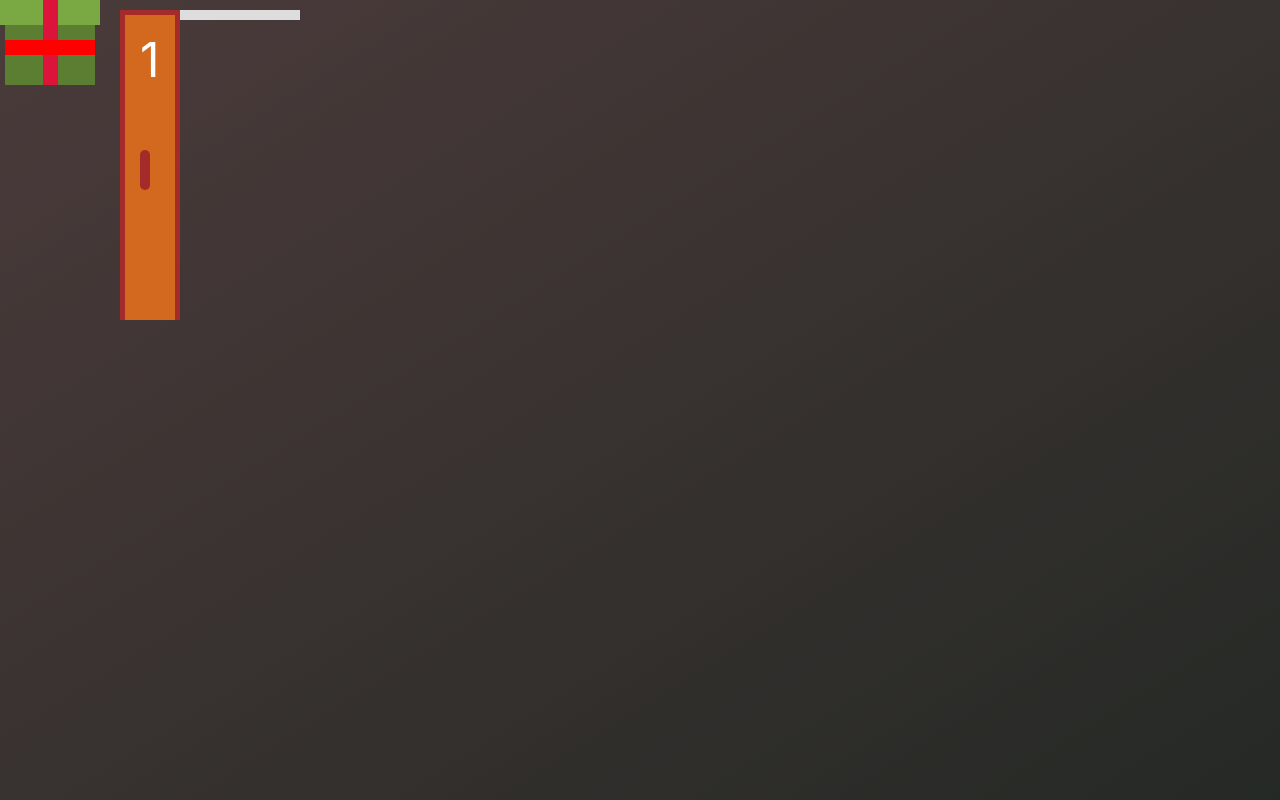
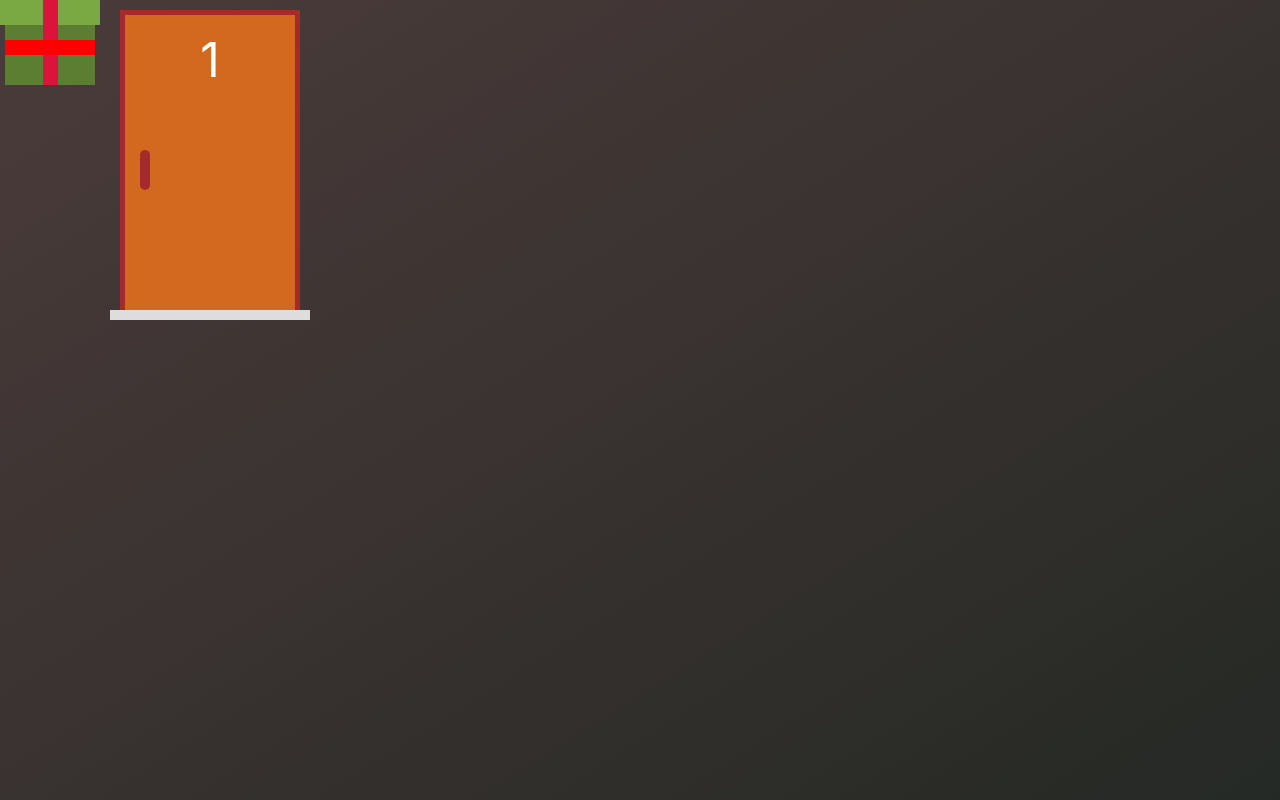
Before and after one commit to luiizsilverio/react-portas, a Next.js app: page / in a window 1280 px wide. Built offline with nearby package versions, Linux system fonts and the light colour scheme.

Commit message:
ajuste css

```diff
--- a/src/components/Porta.tsx
+++ b/src/components/Porta.tsx
@@ -31,12 +31,12 @@ export default function Porta(props: PortaProps) {
 
   return (
     <div className={styles.area} onClick={alternarSelecao}>
-      <div className={`${styles.estrutura} ${sel}`}>
+      <div className={`${styles.batente} ${sel}`}>
         {
           !porta.aberta && renderizarPorta()
         }
-        <div className={styles.chao}></div>
       </div>
+      <div className={styles.piso}></div>
     </div>
   )
 }
--- a/src/styles/Porta.module.css
+++ b/src/styles/Porta.module.css
@@ -8,7 +8,7 @@
   position: relative;
 }
 
-.estrutura {
+.batente {
   display: flex;
   flex-grow: 1;
   width: 90%;
@@ -30,7 +30,7 @@
   font-size: 3rem;
 }
 
-.chao {
+.piso {
   height: 10px;
   width: 100%;
   background-color: #ddd;
```
Lines whose indentation alone changed are shown as unchanged.
